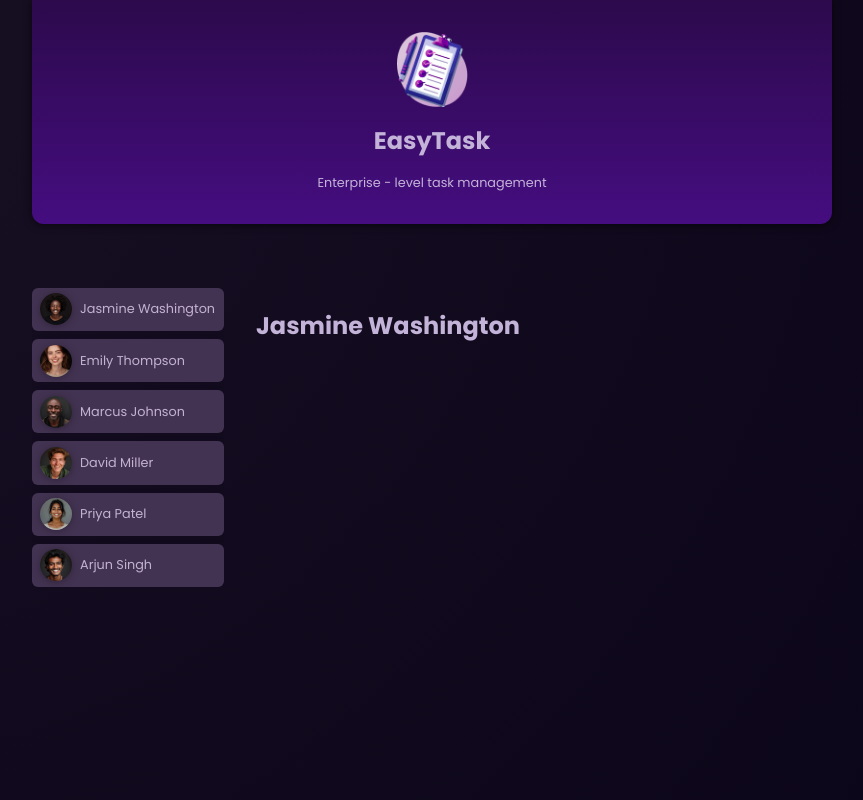
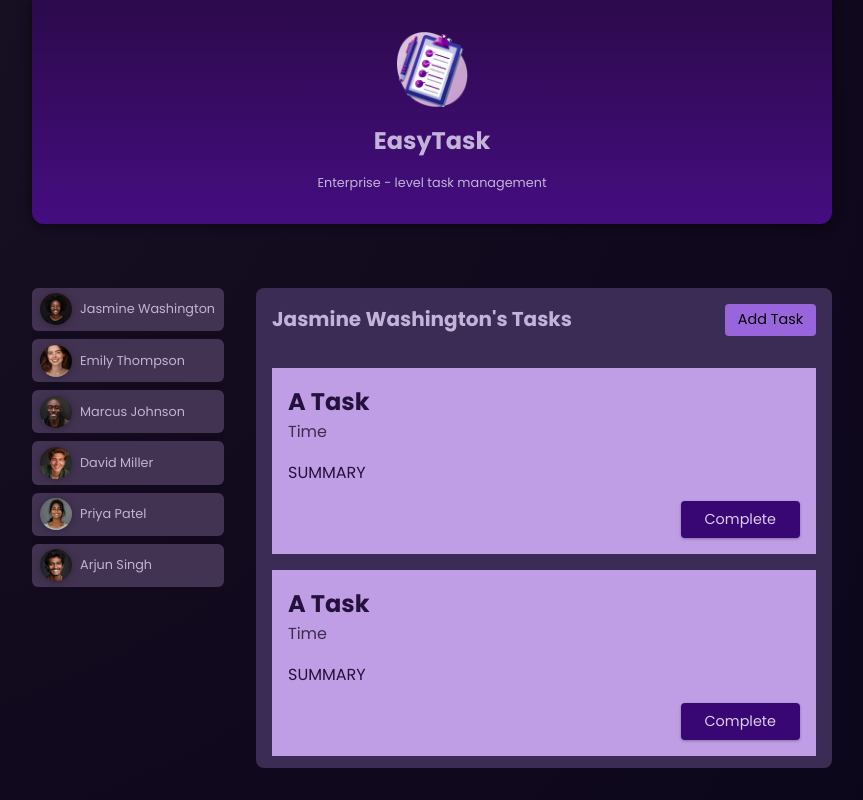
Before and after one commit to andresmotta9/angular-essentials, an Angular app: page / in a window 1280 px wide. Both pictures are taken after a click on the button "Jasmine Washington". Shown: the whole page, without its empty margins (208-1071 px from the left). Built offline with nearby package versions, Linux system fonts and the light colour scheme.

Commit message:
Added task component

```diff
--- /dev/null
+++ b/src/app/tasks/task/task.css
@@ -0,0 +1,37 @@
+article {
+  padding: 1rem;
+  color: #25113d;
+  background-color: #bf9ee5;
+}
+
+h2 {
+  margin: 0;
+}
+
+time {
+  color: #3c2c50;
+}
+
+.actions {
+  text-align: right;
+  margin: 0;
+}
+
+.actions button {
+  font: inherit;
+  font-size: 0.9rem;
+  cursor: pointer;
+  background-color: #380774;
+  color: #decdf2;
+  border-radius: 4px;
+  padding: 0.5rem 1.5rem;
+  border: none;
+  box-shadow: 0 1px 3px rgba(0, 0, 0, 0.3);
+  transition: all 0.3s ease;
+}
+
+.actions button:hover,
+.actions button:active {
+  background-color: #4a0774;
+  box-shadow: 0 1px 6px rgba(0, 0, 0, 0.3);
+}
--- /dev/null
+++ b/src/app/tasks/task/task.html
@@ -0,0 +1,8 @@
+<article>
+  <h2>A Task</h2>
+  <time>Time</time>
+  <p>SUMMARY</p>
+  <p class="actions">
+    <button>Complete</button>
+  </p>
+</article>
--- a/src/app/tasks/tasks.css
+++ b/src/app/tasks/tasks.css
@@ -0,0 +1,63 @@
+#tasks {
+  padding: 1rem;
+  border-radius: 8px;
+  max-height: 60vh;
+  overflow: auto;
+  background-color: #3a2c54;
+}
+
+header {
+  display: flex;
+  justify-content: space-between;
+  align-items: flex-start;
+  margin-bottom: 2rem;
+  gap: 1rem;
+}
+
+h2 {
+  margin: 0;
+  font-size: 0.9rem;
+  width: 60%;
+  text-wrap: balance;
+}
+
+menu {
+  margin: 0;
+  padding: 0;
+}
+
+menu button {
+  font: inherit;
+  cursor: pointer;
+  background-color: #9965dd;
+  border-radius: 4px;
+  border: none;
+  padding: 0.35rem 0.8rem;
+  font-size: 0.9rem;
+}
+
+menu button:hover,
+menu button:active {
+  background-color: #a565dd
+}
+
+ul {
+  list-style: none;
+  margin: 1rem 0;
+  padding: 0;
+  display: flex;
+  flex-direction: column;
+  gap: 1rem;
+  max-height: 50vh;
+  overflow: auto;
+}
+
+@media (min-width: 768px) {
+  h2 {
+    font-size: 1.25rem;
+  }
+
+  menu {
+    width: auto;
+  }
+}
--- a/src/app/tasks/tasks.html
+++ b/src/app/tasks/tasks.html
@@ -1 +1,20 @@
-<h2>{{ name }}</h2>
+<section id="tasks">
+  <header>
+    <h2>{{ name }}'s Tasks</h2>
+    <menu>
+      <button>Add Task</button>
+    </menu>
+  </header>
+
+  <ul>
+    <li>
+      <app-task />
+    </li>
+    <li>
+      <app-task />
+    </li>
+    <li>
+      <app-task />
+    </li>
+  </ul>
+</section>
--- a/src/app/tasks/tasks.ts
+++ b/src/app/tasks/tasks.ts
@@ -1,8 +1,10 @@
 import { Component, Input } from '@angular/core';
+import { Task } from './task/task';
 
 @Component({
   selector: 'app-tasks',
-  imports: [],
+  standalone: true,
+  imports: [Task],
   templateUrl: './tasks.html',
   styleUrl: './tasks.css',
 })
```
Also changed, not shown: src/app/tasks/task/task.ts (added, +11 -0 lines).
